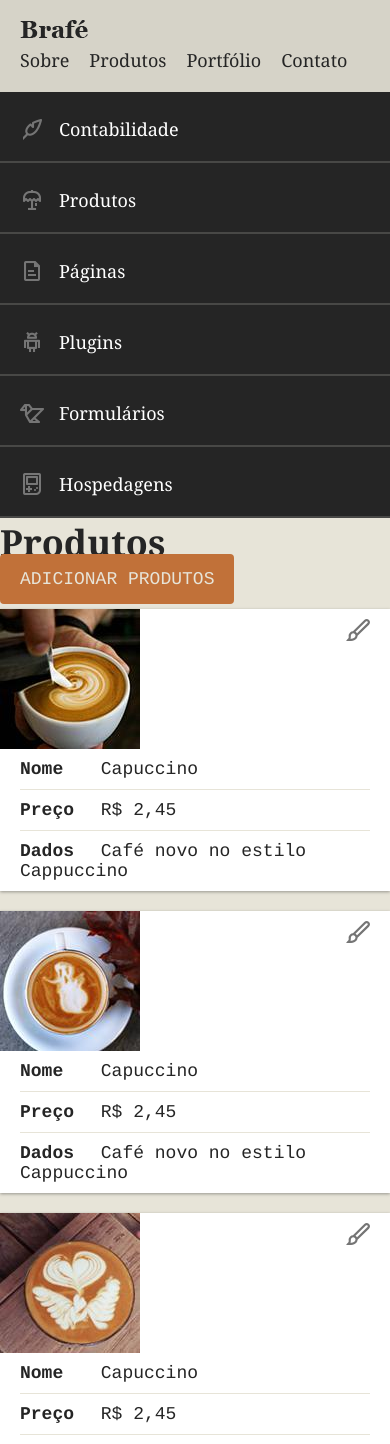
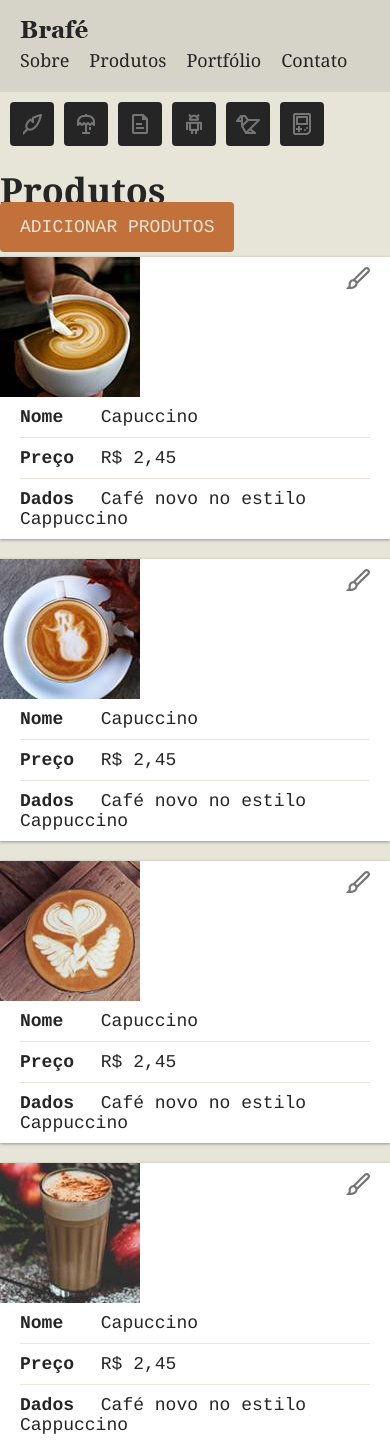
Before and after one commit to jgdj01/origamid-cursos, a PHP site: page / in a window 390 px wide. Shown: the top 1444 px of the page. Run offline with PHP 8.4, Linux system fonts and the light colour scheme.

Commit message:
Brafé 3 - Flexbox - Navegação

```diff
--- a/css-avancado-posicionamento/brafe-3-flexbox/css/style.css
+++ b/css-avancado-posicionamento/brafe-3-flexbox/css/style.css
@@ -68,10 +68,17 @@ a {
 
 /*MAIN*/
 
+.main-container {
+  display: flex;
+}
+
 /*SIDE NAV*/
 
 .side-nav {
   background: #252525;
+  flex: 1;
+  max-width: 300px;
+  margin-right: 10px;
 }
 
 .side-nav li a {
@@ -117,10 +124,38 @@ a {
   background-position: 0 calc(-24px * 5);
 }
 
-@media (min-width: 740px) and (max-width: 980px) {
-}
+@media (max-width: 739px) {
+  .main-container {
+    flex-direction: column;
+  }
+  .side-nav {
+    margin: 10px;
+    background: none;
+    max-width: 100%;
+  }
+  .side-nav ul {
+    display: flex;
+    flex-wrap: wrap;
+  }
+  .side-nav li {
+    margin-bottom: 10px;
+    margin-right: 10px;
+  }
+  .side-nav li a::before {
+    top: 0px;
+    margin: 0px;
+  }
 
-@media (max-width: 739px) {
+  .side-nav li a {
+    width: 44px;
+    height: 44px;
+    overflow: hidden;
+    border: none;
+    padding: 10px;
+    color: #252525;
+    background: #252525;
+    border-radius: 4px;
+  }
 }
 
 /* Produtos */
```
